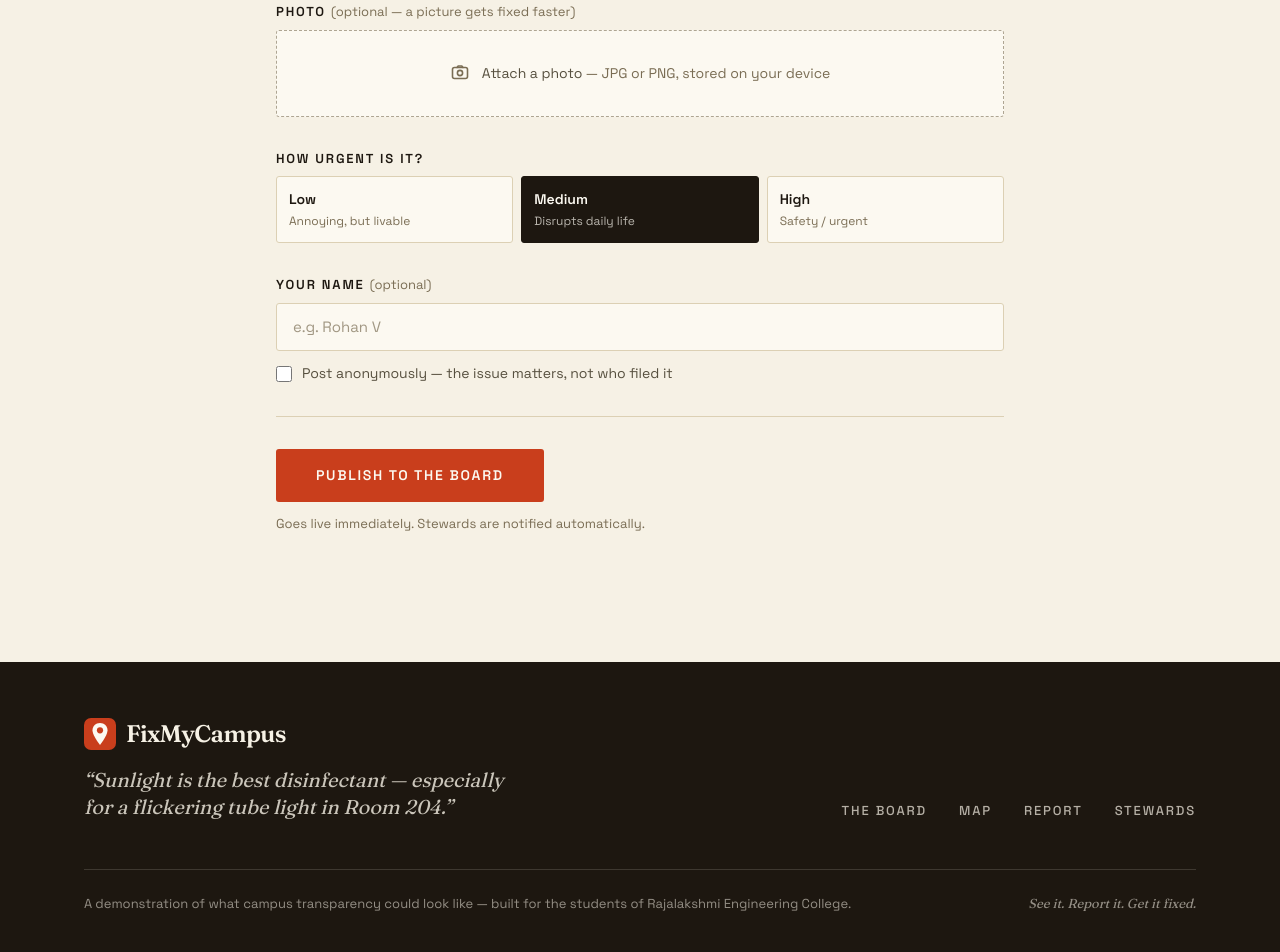
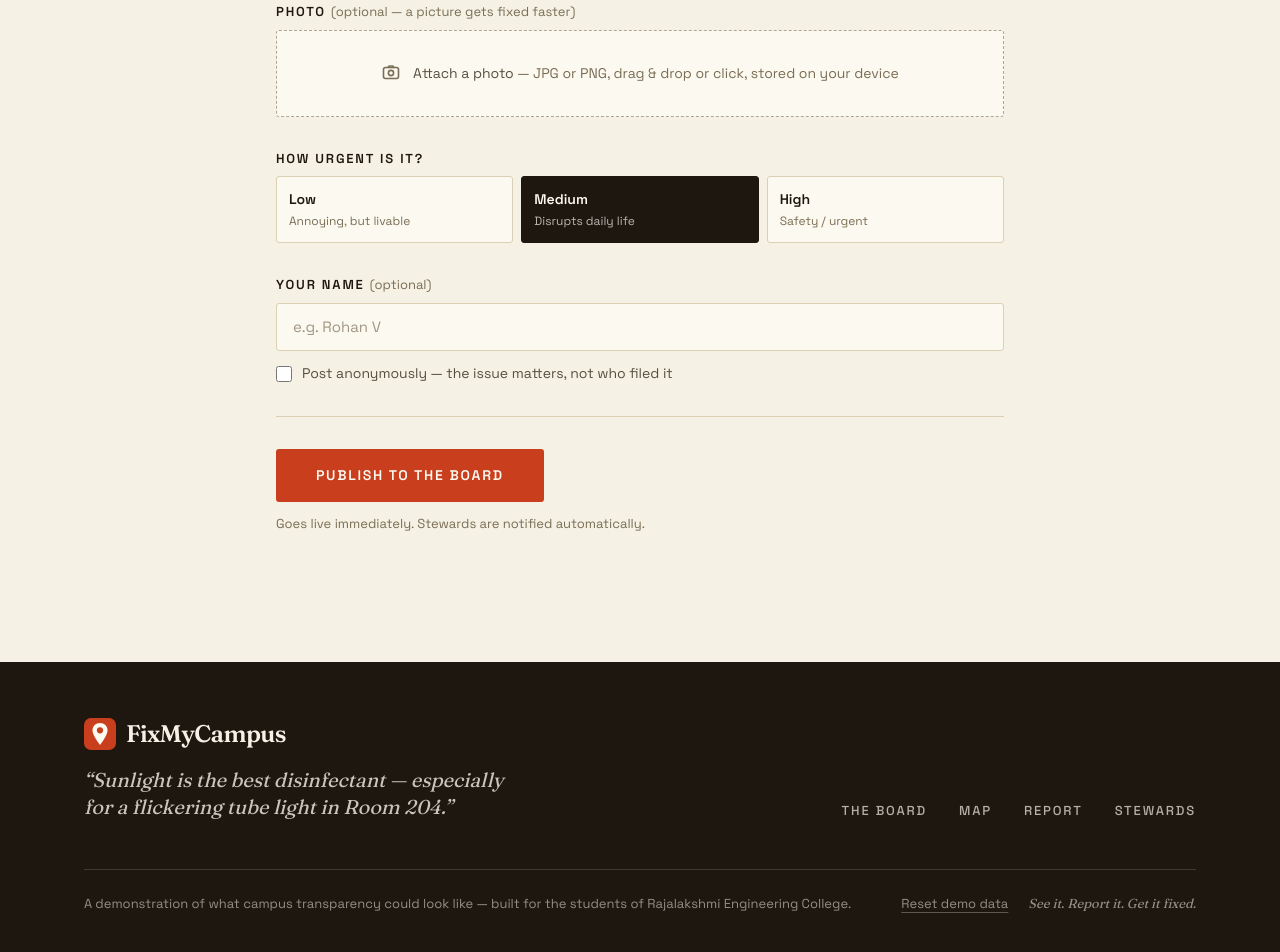
Before and after one commit to rohanv2007/Demo-Project, a Next.js app: page /report in a window 1280 px wide. Shown: the part 1043-1995 px from the top of the page. Built offline with nearby package versions, Linux system fonts and the light colour scheme.

Commit message:
Milestone 4: reset-demo-data footer option, photo drag-and-drop (cycles 24-25)

```diff
--- a/app/report/page.tsx
+++ b/app/report/page.tsx
@@ -84,6 +84,18 @@ export default function ReportPage() {
   const [errors, setErrors] = useState<string[]>([]);
   const [photo, setPhoto] = useState<string | null>(null);
   const [photoError, setPhotoError] = useState("");
+  const [dragOver, setDragOver] = useState(false);
+
+  async function handlePhotoFile(file: File | undefined) {
+    if (!file) return;
+    try {
+      const dataUrl = await fileToPhoto(file);
+      setPhoto(dataUrl);
+      setPhotoError("");
+    } catch {
+      setPhotoError("That image could not be read — try another file.");
+    }
+  }
   const [restored, setRestored] = useState(
     Boolean(draft.title || draft.description),
   );
@@ -344,7 +356,24 @@ export default function ReportPage() {
               </button>
             </div>
           ) : (
-            <label className="flex cursor-pointer items-center justify-center gap-3 rounded-[3px] border border-dashed border-faint/60 bg-cream px-4 py-8 text-center transition-colors hover:border-ink">
+            <label
+              onDragOver={(e) => {
+                e.preventDefault();
+                setDragOver(true);
+              }}
+              onDragLeave={() => setDragOver(false)}
+              onDrop={(e) => {
+                e.preventDefault();
+                setDragOver(false);
+                void handlePhotoFile(e.dataTransfer.files?.[0]);
+              }}
+              className={cn(
+                "flex cursor-pointer items-center justify-center gap-3 rounded-[3px] border border-dashed bg-cream px-4 py-8 text-center transition-colors",
+                dragOver
+                  ? "border-signal bg-signal/5"
+                  : "border-faint/60 hover:border-ink",
+              )}
+            >
               <svg
                 viewBox="0 0 20 20"
                 className="h-5 w-5 text-faint"
@@ -358,23 +387,22 @@ export default function ReportPage() {
                 <path d="M7 4.5 8.2 3h3.6L13 4.5" strokeLinecap="round" />
               </svg>
               <span className="text-[14px] text-soot">
-                Attach a photo <span className="text-faint">— JPG or PNG, stored on your device</span>
+                {dragOver ? (
+                  "Drop the photo to attach it"
+                ) : (
+                  <>
+                    Attach a photo <span className="text-faint">— JPG or PNG, drag & drop or click, stored on your device</span>
+                  </>
+                )}
               </span>
               <input
                 type="file"
                 accept="image/*"
                 className="sr-only"
-                onChange={async (e) => {
+                onChange={(e) => {
                   const file = e.target.files?.[0];
                   e.target.value = "";
-                  if (!file) return;
-                  try {
-                    const dataUrl = await fileToPhoto(file);
-                    setPhoto(dataUrl);
-                    setPhotoError("");
-                  } catch {
-                    setPhotoError("That image could not be read — try another file.");
-                  }
+                  void handlePhotoFile(file);
                 }}
               />
             </label>
--- a/components/SiteFooter.tsx
+++ b/components/SiteFooter.tsx
@@ -1,7 +1,23 @@
+"use client";
+
 import Link from "next/link";
 import { PinMark } from "./SiteHeader";
 
 export default function SiteFooter() {
+  function resetDemo() {
+    if (
+      window.confirm(
+        "Reset all demo data? This clears your reports, upvotes, and comments on this device and restores the original sample board.",
+      )
+    ) {
+      Object.keys(window.localStorage)
+        .filter((k) => k.startsWith("fixmycampus."))
+        .forEach((k) => window.localStorage.removeItem(k));
+      window.sessionStorage.removeItem("fixmycampus.steward.v1");
+      window.location.href = "/";
+    }
+  }
+
   return (
     <footer className="mt-24 bg-ink text-paper">
       <div className="mx-auto max-w-6xl px-5 py-14">
@@ -38,7 +54,15 @@ export default function SiteFooter() {
             A demonstration of what campus transparency could look like — built
             for the students of Rajalakshmi Engineering College.
           </p>
-          <p className="font-display italic">See it. Report it. Get it fixed.</p>
+          <div className="flex items-center gap-5">
+            <button
+              onClick={resetDemo}
+              className="cursor-pointer text-paper/55 underline decoration-paper/30 underline-offset-4 transition-colors hover:text-paper"
+            >
+              Reset demo data
+            </button>
+            <p className="font-display italic">See it. Report it. Get it fixed.</p>
+          </div>
         </div>
       </div>
     </footer>
```
